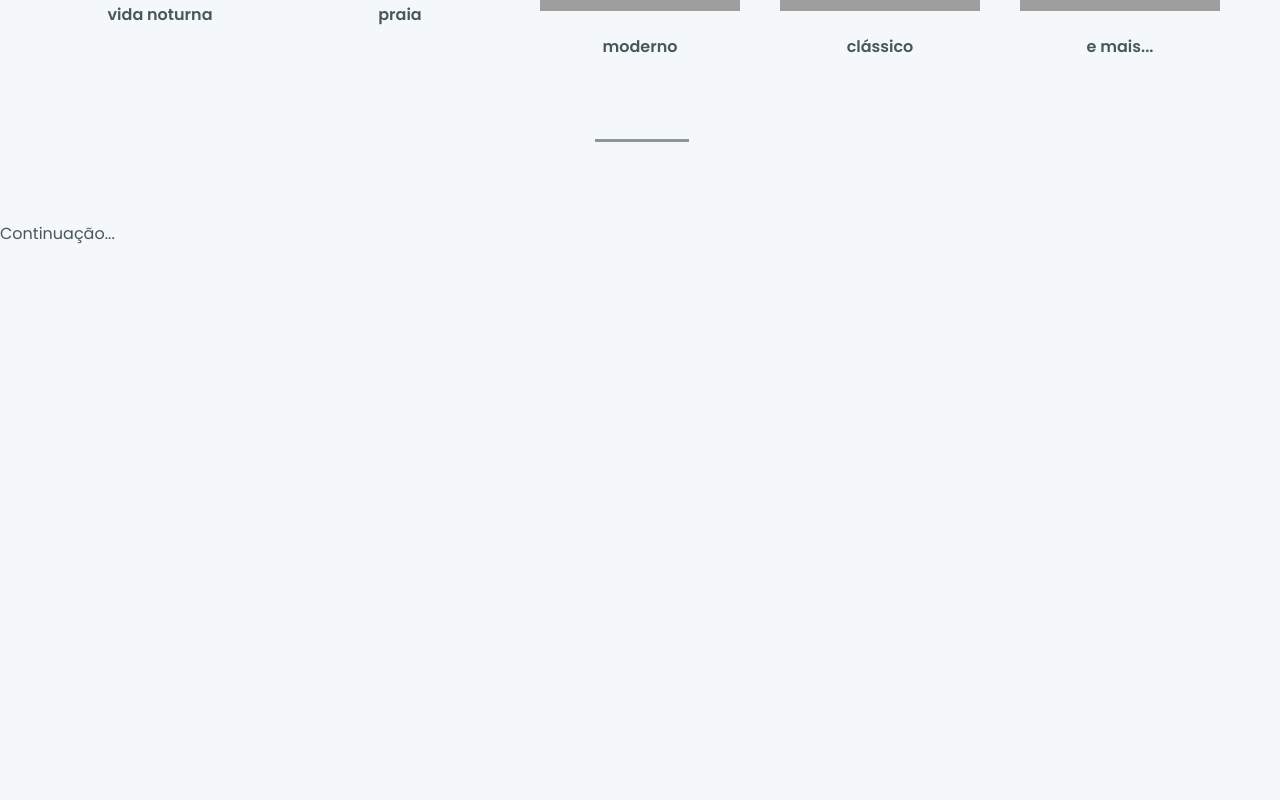
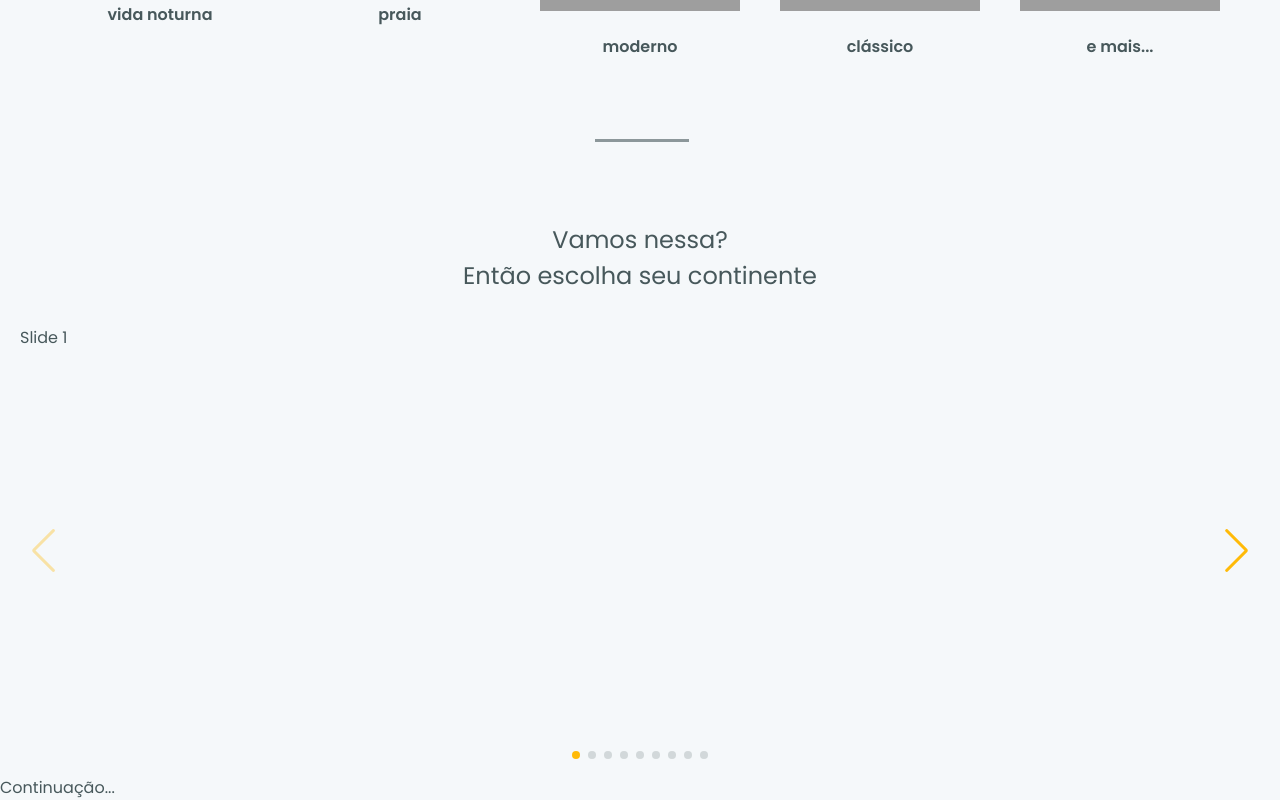
Before and after one commit to IagooCesaar/cursos-rocketseat-ignite-react-mod04-desafio07, a Next.js app: page / in a window 1280 px wide. Shown: the part 686-1486 px from the top of the page. Before the commit the page ends 932 px from the top, so only its background shows below. Built offline with nearby package versions, Linux system fonts and the light colour scheme; grey boxes are pictures that could not be loaded.

Commit message:
iniciando slider

```diff
--- /dev/null
+++ b/src/components/Carousel/index.tsx
@@ -0,0 +1,72 @@
+import React, { useRef, useState } from "react";
+import { Box } from '@chakra-ui/react';
+import { Swiper, SwiperSlide } from "swiper/react";
+
+import "swiper/swiper.min.css";
+import "swiper/components/navigation/navigation.min.css";
+import "swiper/components/pagination/pagination.min.css";
+
+// import "./styles.css";
+
+import SwiperCore, { Navigation, Pagination } from "swiper/core";
+
+SwiperCore.use([Navigation, Pagination]);
+
+export default function Carousel() {
+  return (
+    <Box
+      w='100%'
+      h='100%'
+      sx={{
+        '--swiper-navigation-color': 'colors.default.highlight',
+        '--swiper-pagination-bullet-active': 'colors.default.highlight',
+        '--swiper-pagination-bullet': 'colors.default.dark.text',
+
+        '.swiper-pagination-bullet': {
+          'background-color': 'var(--swiper-pagination-bullet)'
+        },
+
+        '.swiper-pagination-bullet-active': {
+          'background-color': 'var(--swiper-pagination-bullet-active)'
+        },
+
+        ".swiper-container": {
+          'width': '100%',
+          'height': '100%',
+        },
+        // '.swiper-slide': {
+        //   'text-align': 'center',
+        //   'font-size': '18px',
+        //   'background': 'transparent',
+
+        //   'display': 'flex',
+        //   '-webkit-box-pack': 'center',
+        //   '-ms-flex-pack': 'center',
+        //   '-webkit-justify-content': 'center',
+        //   'justify-content': 'center',
+        //   '-webkit-box-align': 'center',
+        //   '-ms-flex-align': 'center',
+        //   '-webkit-align-items': 'center',
+        //   'align-items': 'center',
+        // },
+        // '.swiper-slide img': {
+        //   'display': 'block',
+        //   'width': '100%',
+        //   'height': '100%',
+        //   'object-fit': 'cover',
+        // }
+      }}>
+      <Swiper navigation={true} pagination={true} className="mySwiper">
+        <SwiperSlide>Slide 1</SwiperSlide>
+        <SwiperSlide>Slide 2</SwiperSlide>
+        <SwiperSlide>Slide 3</SwiperSlide>
+        <SwiperSlide>Slide 4</SwiperSlide>
+        <SwiperSlide>Slide 5</SwiperSlide>
+        <SwiperSlide>Slide 6</SwiperSlide>
+        <SwiperSlide>Slide 7</SwiperSlide>
+        <SwiperSlide>Slide 8</SwiperSlide>
+        <SwiperSlide>Slide 9</SwiperSlide>
+      </Swiper>
+    </Box >
+  );
+}
--- /dev/null
+++ b/src/components/ContinentsSlide/index.tsx
@@ -0,0 +1,15 @@
+import { VStack, Flex, Box, Text } from '@chakra-ui/react'
+import Carousel from '../Carousel'
+export function ContinentsSlide() {
+  return (
+    <VStack spacing='8'>
+      <Flex direction='column' align='center' justify='space-between'>
+        <Text fontSize='2xl'>Vamos nessa?</Text>
+        <Text fontSize='2xl'>Então escolha seu continente</Text>
+      </Flex>
+      <Box maxW='1240px' w='100%' h='450px' >
+        <Carousel />
+      </Box>
+    </VStack>
+  )
+}
--- a/src/pages/index.tsx
+++ b/src/pages/index.tsx
@@ -1,5 +1,7 @@
 import { Flex, Box, Divider } from '@chakra-ui/react';
 import { Banner } from '../components/Banner'
+import Carousel from '../components/Carousel';
+import { ContinentsSlide } from '../components/ContinentsSlide';
 import { TravelTypes } from '../components/TravelTypes';
 
 export default function Home() {
@@ -13,6 +15,7 @@ export default function Home() {
           borderColor='body.color'
         />
       </Box>
+      <ContinentsSlide />
       Continuação...
     </Flex>
   )
```
